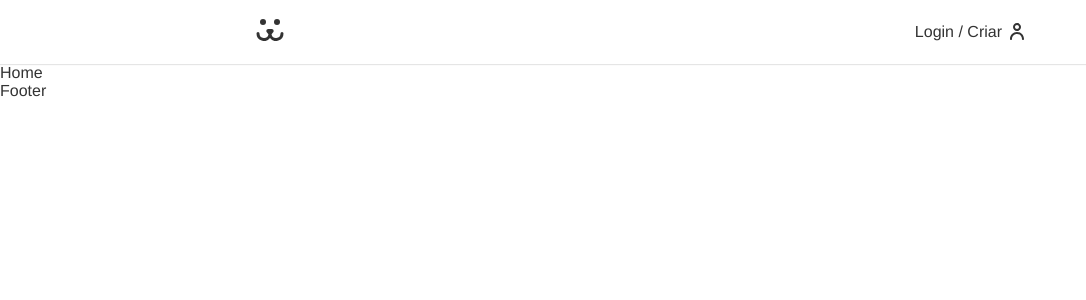
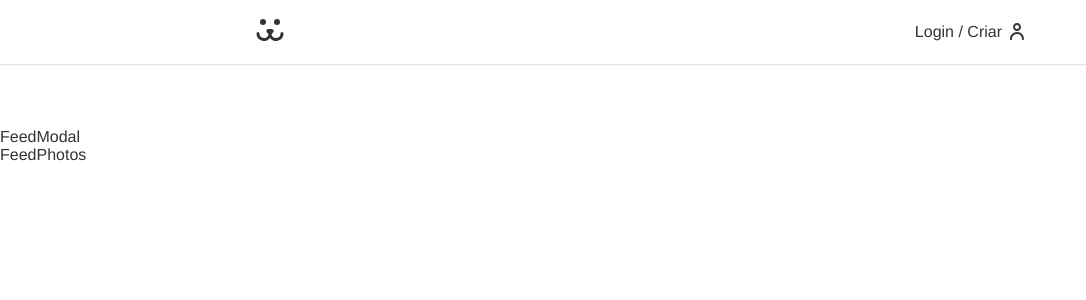
Before and after one commit to alex-candido/dogs-app, a React (Create React App) app: page / in a window 1280 px wide. Shown: the top 300 px of the page, without its empty margins (0-1086 px from the left). Built offline with nearby package versions, Linux system fonts and the light colour scheme.

Commit message:
estrutura Feed.js

```diff
--- a/src/App.css
+++ b/src/App.css
@@ -52,6 +52,10 @@ a {
   margin: 0 auto;
 }
 
+.mainContainer {
+  margin-top: 4rem;
+}
+
 .title {
   font-family: var(--type-second);
   line-height: 1;
--- a/src/Components/Feed/Feed.js
+++ b/src/Components/Feed/Feed.js
@@ -1,8 +1,13 @@
 import React from 'react'
+import FeedModal from './FeedModal'
+import FeedPhotos from './FeedPhotos'
 
 const Feed = () => {
   return (
-    <div>Feed</div>
+    <div>
+      <FeedModal />
+      <FeedPhotos />
+    </div>
   )
 }
 
--- /dev/null
+++ b/src/Components/Feed/FeedModal.js
@@ -0,0 +1,9 @@
+import React from 'react'
+
+const FeedModal = () => {
+  return (
+    <div>FeedModal</div>
+  )
+}
+
+export default FeedModal
--- /dev/null
+++ b/src/Components/Feed/FeedPhotos.js
@@ -0,0 +1,9 @@
+import React from 'react'
+
+const FeedPhotos = () => {
+  return (
+    <div>FeedPhotos</div>
+  )
+}
+
+export default FeedPhotos
--- a/src/Components/Footer.js
+++ b/src/Components/Footer.js
@@ -2,7 +2,7 @@ import React from 'react';
 import styles from './Footer.module.css';
 
 const Footer = () => {
-  return <div className={styles.footer}>Footer</div>;
+  return <div className={styles.footer}></div>;
 };
 
 export default Footer;
--- a/src/Components/Home.js
+++ b/src/Components/Home.js
@@ -1,8 +1,11 @@
 import React from 'react'
+import Feed from './Feed/Feed';
 
 const Home = () => {
   return (
-    <div>Home</div>
+    <section className="conatiner mainContainer">
+      <Feed />
+    </section>
   )
 }
 
```
Also changed, not shown: src/Components/Feed/FeedPhotosItem.js (added, +9 -0 lines).
